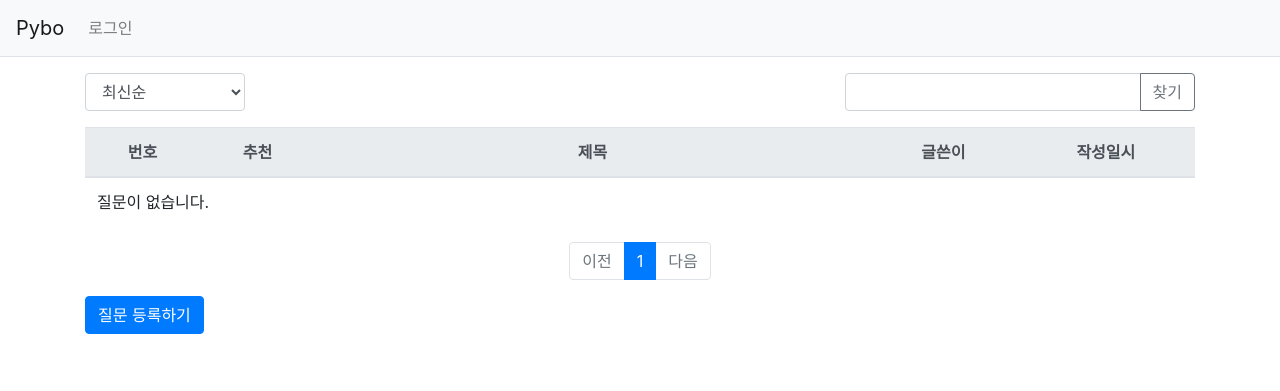
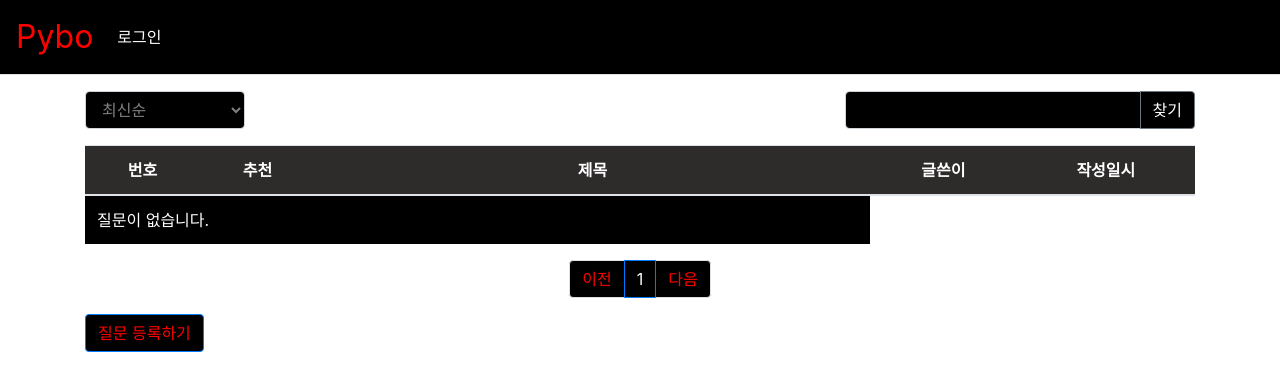
Before and after one commit to gustmd1025/pybo, a Django app: page / in a window 1280 px wide. Shown: the top 391 px of the page. Run offline with Django 3.2, Linux system fonts and the light colour scheme; data that the repository does not hold is empty; some libraries are stand-ins or nearby versions.

Commit message:
블랙 게시판으로 변경

```diff
--- a/templates/base.html
+++ b/templates/base.html
@@ -10,6 +10,14 @@
     <!-- pybo CSS -->
     <link rel="stylesheet" type="text/css" href="{% static 'style.css' %}">
     <title>파이보</title>
+    <style>
+        button:hover { background-color : red !important}
+        .btn { background-color : black }
+        .btn:hover { background-color : red }
+        a:link { color : red }
+        a:visited { color : red }
+
+    </style>
 </head>
 <body>
 {% include "navbar.html" %}
--- a/templates/navbar.html
+++ b/templates/navbar.html
@@ -1,18 +1,17 @@
-<!-- 네비게이션바 -->
-<nav class="navbar navbar-expand-lg navbar-light bg-light border-bottom">
-    <a class="navbar-brand" href="{% url 'pybo:index' %}">Pybo</a>
+<nav class="navbar navbar-expand-lg navbar-light bg-light border-bottom" style="background-color : black !important">
+    <a class="navbar-brand" href="{% url 'pybo:index' %}" style=" font-size: 2rem ; color:red !important"  >Pybo</a>
     <button class="navbar-toggler ml-auto" type="button" data-toggle="collapse" data-target="#navbarNav"
         aria-controls="navbarNav" aria-expanded="false" aria-label="Toggle navigation">
         <span class="navbar-toggler-icon"></span>
     </button>
     <div class="collapse navbar-collapse flex-grow-0" id="navbarNav">
         <ul class="navbar-nav">
-            <li class="nav-item ">
+            <li class="nav-item">
                 {% if user.is_authenticated %}
-                <a class="nav-link" href="{% url 'common:logout' %}">
+                <a class="nav-link" href="{% url 'common:logout' %}" style=" color: white !important">
                     {{ user.username }} (로그아웃)</a>
                 {% else %}
-                <a class="nav-link" href="{% url 'common:login' %}">
+                <a class="nav-link" href="{% url 'common:login' %}" style=" color: white !important">
                     로그인</a>
                 {% endif %}
             </li>
--- a/templates/pybo/question_detail.html
+++ b/templates/pybo/question_detail.html
@@ -16,7 +16,7 @@
         <div class="col-1"> <!-- 추천영역 -->
             <div class="bg-light text-center p-3 border font-weight-bolder mb-1">{{question.voter.count}}</div>
             <a href="#" data-uri="{% url 'pybo:vote_question' question.id  %}"
-               class="recommend btn btn-sm btn-secondary btn-block my-1">추천</a>
+               class="recommend btn btn-sm btn-secondary btn-block my-1" style="color : white !important">추천</a>
         </div>
         <div class="col-11"> <!-- 질문영역 -->
             <div class="card">
--- a/templates/pybo/question_list.html
+++ b/templates/pybo/question_list.html
@@ -1,25 +1,28 @@
 {% extends 'base.html' %}
 {% load pybo_filter %}
 {% block content %}
+
 <div class="container my-3">
     <div class="row justify-content-between my-3">
-        <div class="col-2">
-            <select class="form-control so">
+        <div class="col-2" >
+            <select class="form-control so" style="background-color:black ; color : gray !important">
                 <option value="recent" {% if so == 'recent' %}selected{% endif %}>최신순</option>
                 <option value="recommend" {% if so == 'recommend' %}selected{% endif %}>추천순</option>
                 <option value="popular" {% if so == 'popular' %}selected{% endif %}>인기순</option>
             </select>
         </div>
-        <div class="col-4 input-group">
-            <input type="text" class="form-control kw" value="{{ kw|default_if_none:'' }}">
+        <div class="col-4 input-group" >
+            <input type="text" class="form-control kw" value="{{ kw|default_if_none:'' }}"
+                   style="background-color:black ; color : white !important">
             <div class="input-group-append">
-                <button class="btn btn-outline-secondary" type="button" id="btn_search">찾기</button>
+                <button class="btn btn-outline-secondary" type="button" id="btn_search"
+                style="background-color : black ; color : white !important">찾기</button>
             </div>
         </div>
     </div>
     <table class="table">
         <thead>
-        <tr class="text-center thead-light">
+        <tr class="text-center" style="background-color : #2e2b2b; color : white !important">
             <th>번호</th>
             <th>추천</th>
             <th style="width:50%">제목</th>
@@ -27,7 +30,7 @@
             <th>작성일시</th>
         </tr>
         </thead>
-        <tbody>
+        <tbody style="background-color : black ; color : white !important">
         {% if question_list %}
         {% for question in question_list %}
         <tr class="text-center">
@@ -37,13 +40,13 @@
             </td>
             <td>
                 {% if question.voter.all.count > 0 %}
-                <span class="badge badge-warning px-2 py-1">{{ question.voter.all.count }}</span>
+                <span class="badge badge-warning px-2 py-1" style="background-color : gray !important">{{ question.voter.all.count }}</span>
                 {% endif %}
             </td>
             <td class="text-left">
                 <a href="{% url 'pybo:detail' question.id %}">{{ question.subject }}</a>
                 {% if question.answer_set.count > 0 %}
-                <span class="text-danger small ml-2">{{ question.answer_set.count }}</span>
+                <span class="text-danger small ml-2" style="color : gray !important">{{ question.answer_set.count }}</span>
                 {% endif %}
             </td>
             <td>{{ question.author.username }}</td>  <!-- 글쓴이 추가 -->
@@ -62,11 +65,13 @@
         <!-- 이전페이지 -->
         {% if question_list.has_previous %}
         <li class="page-item">
-            <a class="page-link" data-page="{{ question_list.previous_page_number }}" href="#">이전</a>
+            <a class="page-link" data-page="{{ question_list.previous_page_number }}" href="#"
+            style="background-color : black !important">이전</a>
         </li>
         {% else %}
         <li class="page-item disabled">
-            <a class="page-link" tabindex="-1" aria-disabled="true" href="#">이전</a>
+            <a class="page-link" tabindex="-1" aria-disabled="true" href="#"
+            style="background-color : black ; color : red !important">이전</a>
         </li>
         {% endif %}
         <!-- 페이지리스트 -->
@@ -74,11 +79,13 @@
         {% if page_number >= question_list.number|add:-5 and page_number <= question_list.number|add:5 %}
             {% if page_number == question_list.number %}
             <li class="page-item active" aria-current="page">
-                <a class="page-link" data-page="{{ page_number }}" href="#">{{ page_number }}</a>
+                <a class="page-link" data-page="{{ page_number }}" href="#"
+                style="background-color : black !important">{{ page_number }}</a>
             </li>
             {% else %}
             <li class="page-item">
-                <a class="page-link" data-page="{{ page_number }}" href="#">{{ page_number }}</a>
+                <a class="page-link" data-page="{{ page_number }}" href="#"
+                style="background-color : black !important">{{ page_number }}</a>
             </li>
             {% endif %}
         {% endif %}
@@ -86,11 +93,13 @@
         <!-- 다음페이지 -->
         {% if question_list.has_next %}
         <li class="page-item">
-            <a class="page-link" data-page="{{ question_list.next_page_number }}" href="#">다음</a>
+            <a class="page-link" data-page="{{ question_list.next_page_number }}" href="#"
+            style="background-color : black !important">다음</a>
         </li>
         {% else %}
         <li class="page-item disabled">
-            <a class="page-link" tabindex="-1" aria-disabled="true" href="#">다음</a>
+            <a class="page-link" tabindex="-1" aria-disabled="true" href="#"
+            style="background-color : black; color : red !important">다음</a>
         </li>
         {% endif %}
     </ul>
```
